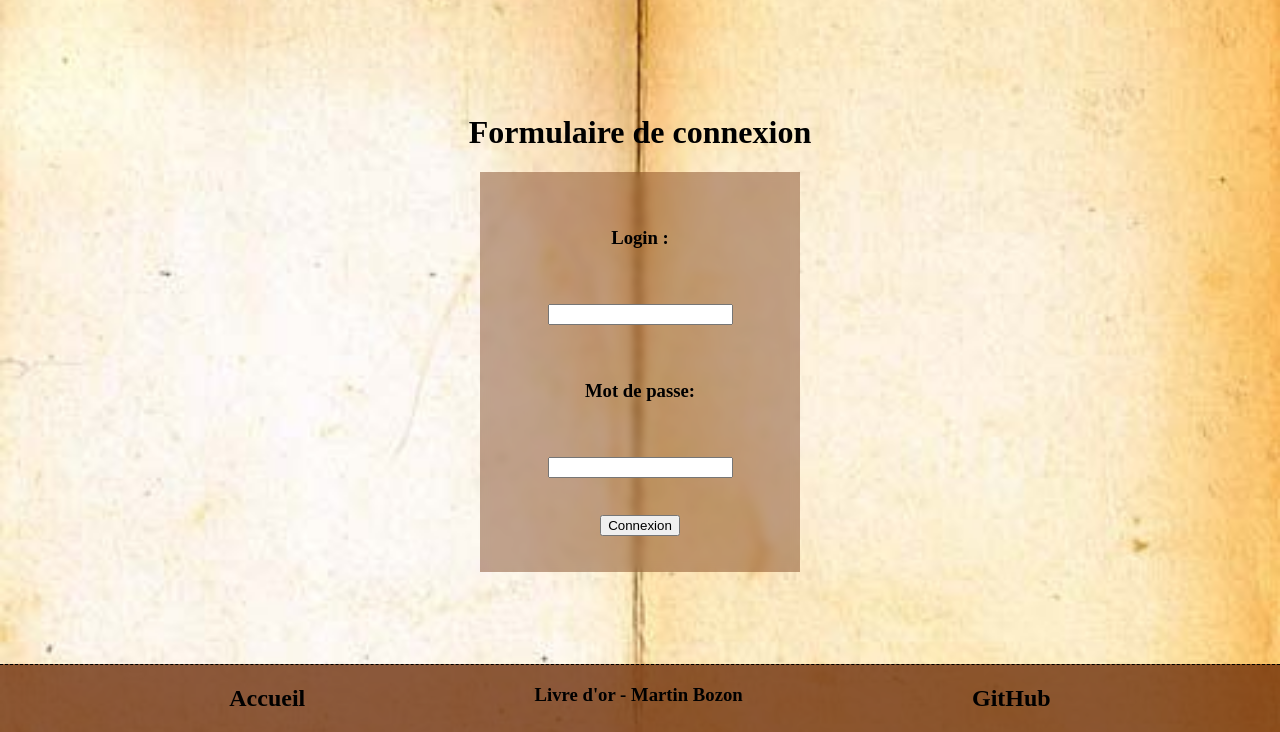
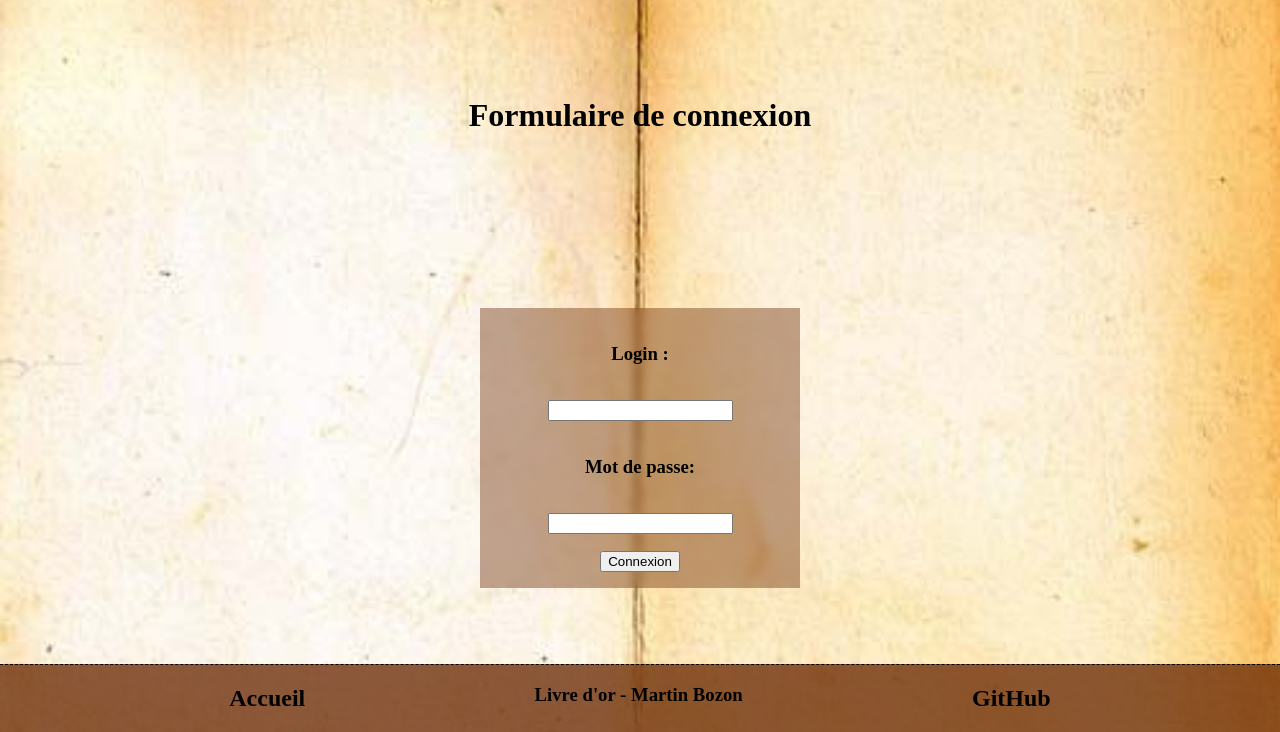
Before and after one commit to martin-bozon/livre-or, a PHP site: page /connexion.php in a window 1280 px wide. Shown: the part 68-800 px from the top of the page. Run offline with PHP 8.4, Linux system fonts and the light colour scheme.

Commit message:
modif css

```diff
--- a/commentaire.php
+++ b/commentaire.php
@@ -13,7 +13,8 @@
 
     <main>
         <h1>Donne ton avis, même si on s'en fou.</h1>
-        <form action="commentaire.php" method="POST" class="form_">
+        <section class="formulaire">
+             <form action="commentaire.php" method="POST" id="form_commentaire">
                 <label for="com"><h3>Commentaire :</h3></label>
                 <textarea rows="5" cols="33" id="com" name="com" required></textarea>
                 <input type="submit" value="Envoyer" name="send_com"/>
@@ -21,6 +22,8 @@
                     include 'include/php_commentaire.php';
                 ?>
             </form>
+        </section>
+
     </main>
 
     <footer>
--- a/connexion.php
+++ b/connexion.php
@@ -14,7 +14,8 @@
 
     <main>
         <h1>Formulaire de connexion</h1>
-        <form action="connexion.php" method="POST" class="form_">
+        <section class="formulaire">
+            <form action="connexion.php" method="POST" id="form_connexion">
                 <label for="login"><h3>Login :</h3></label>
                 <input type="text" id="login" name="login" required>
                 <label for="password"><h3>Mot de passe:</h3></label>
@@ -33,6 +34,8 @@
                     }
             ?>
             </form>
+        </section>
+
     </main>
 
     <footer>
--- a/css/style.css
+++ b/css/style.css
@@ -39,7 +39,7 @@ main
         flex-direction: column;
         height: 100%;
         align-items: center;
-        justify-content: center;
+        justify-content: space-around;
     }
 #main_index
     {
@@ -56,28 +56,48 @@ main
         justify-content: center;
         align-items: center;
     }
-.form_
+form
     {
         display: flex;
         flex-direction: column;
         justify-content: space-evenly;
         align-items: center;
-        background-color: rgba(104, 39, 2, 0.411);
-        backdrop-filter: blur(4px);
-        width: 25%;
-        height: 50vh;
+    }
+.formulaire
+    {
+        display: flex;
+        flex-direction: column;
+        width: 100%;
+        align-items: center;
     }
 #form_profil
     {
-        display: flex;
-        flex-direction: column;
-        justify-content: space-evenly;
-        align-items: center;
         background-color: rgba(104, 39, 2, 0.411);
         backdrop-filter: blur(4px);
         width: 25%;
         height: 75vh;
         margin-bottom: 5vh;
+    }
+#form_inscription
+    {
+        background-color: rgba(104, 39, 2, 0.411);
+        backdrop-filter: blur(4px);
+        width: 25%;
+        height: 53vh;
+    }
+#form_connexion
+    {
+        background-color: rgba(104, 39, 2, 0.411);
+        backdrop-filter: blur(4px);
+        width: 25%;
+        height: 35vh;
+    }
+#form_commentaire
+    {
+        background-color: rgba(104, 39, 2, 0.411);
+        backdrop-filter: blur(4px);
+        width: 25%;
+        height: 30vh;
     }
 #deco
     {
--- a/inscription.php
+++ b/inscription.php
@@ -14,7 +14,8 @@
 
     <main>
         <h1>Formulaire d'inscription</h1>
-        <form action="inscription.php" method="POST" class="form_">
+        <section class="formulaire">
+              <form action="inscription.php" method="POST" id="form_inscription">
                 <label for="login"><h3>Login :</h3></label>
                 <input type="text" id="login" name="login" required/>
                 <label for="password"><h3>Mot de passe :</h3></label>
@@ -35,6 +36,8 @@
                     }
             ?>
             </form>
+        </section>
+
     </main>
 
     <footer>
--- a/profil.php
+++ b/profil.php
@@ -11,6 +11,7 @@
 
     <main>
         <h1>Modifier son Profil</h1>
+        <section class="formulaire">
             <form action="profil.php" method="POST" id="form_profil">
                 <label for="login"><h3>Login :</h3></label>
                 <input type="text" id="login" name="login">
@@ -22,6 +23,8 @@
                 <input type="password" id="conf_nwpassword" name="conf_nwpassword"/>
                 <input type="submit" value="Modifier"/>
             </form>
+        </section>
+
     </main>
 
     <footer>
```
Lines whose indentation alone changed are shown as unchanged.
